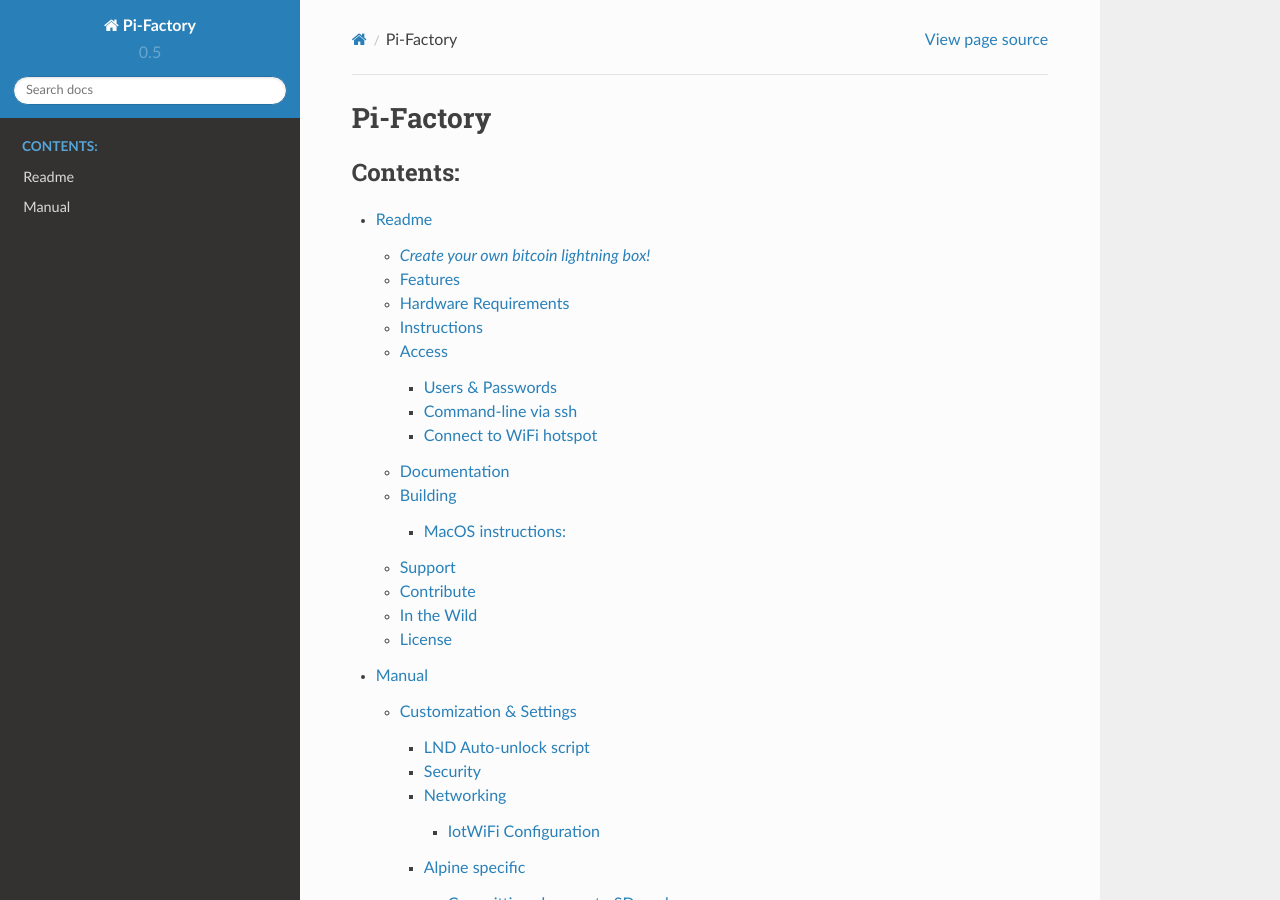
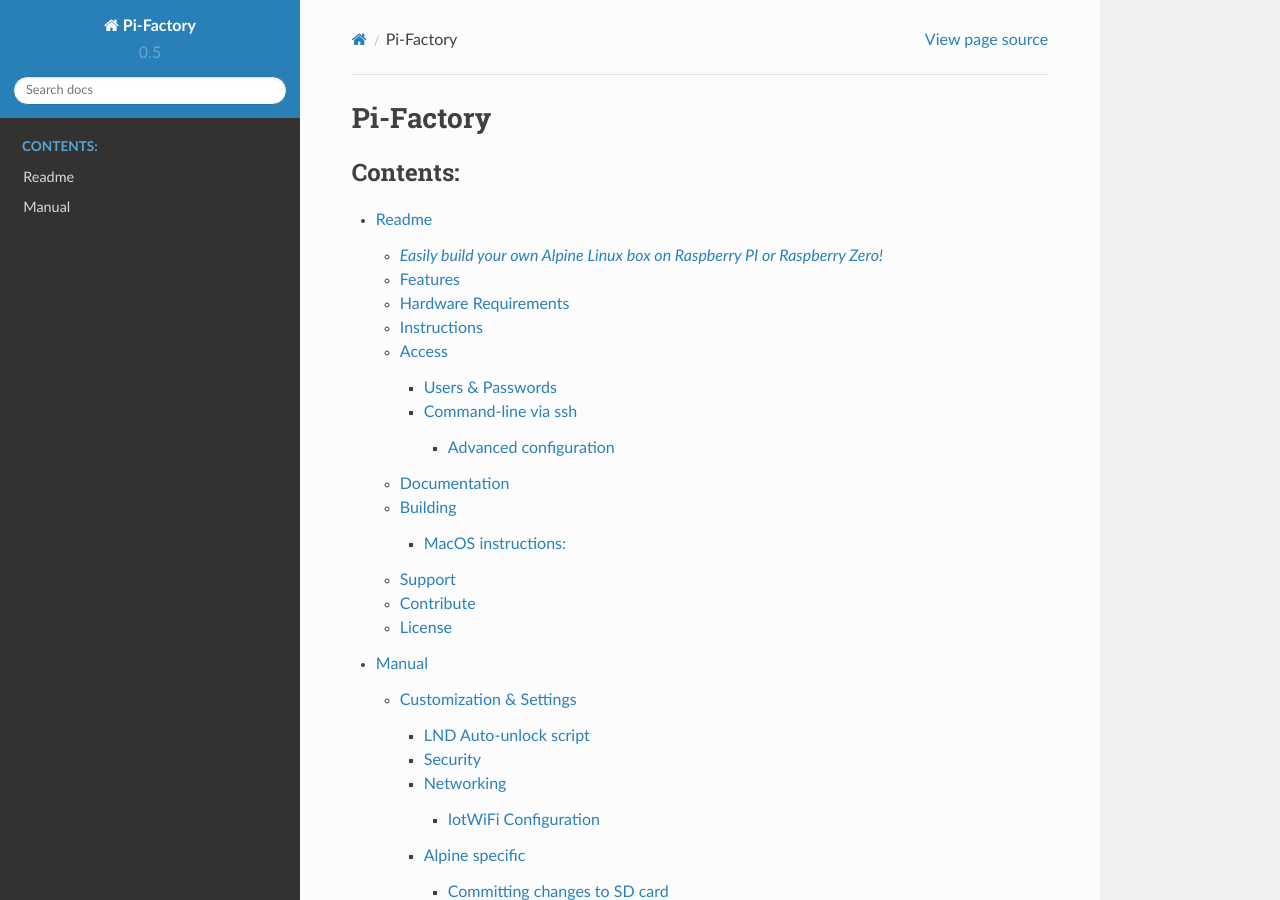
Before and after one commit to lncm/pi-factory, a Sphinx documentation site: the page built from docs/index.rst, in a window 1280 px wide and 900 px high. Built offline with Sphinx 7.4.7 and the Read the Docs theme 2.0.0, drawn with Linux system fonts in a browser that asks for light colours; some of the changed lines change nothing that is shown.

Commit message:
Update readme in docs/

````diff
--- a/docs/README.md
+++ b/docs/README.md
@@ -1,30 +1,21 @@
 Pi-Factory
 ===========================================
 
-### _Create your own bitcoin lightning box!_
+### _Easily build your own Alpine Linux box on Raspberry PI or Raspberry Zero!_
 
-This repository lets you build a _bitcoin lightning_ box for [Raspberry Pi](https://www.raspberrypi.org) versions 0-3B+ based on [Alpine](https://alpinelinux.org) Linux.
-
-**Work in progress.** While stable enough for development, this software is subject to change, some of which may be breaking changes.
-**Warning!** *Do not put money at stake that you are not willing to lose!*
-
+This repository lets you build you build an _[Alpine](https://alpinelinux.org) Linux_ box for [Raspberry Pi](https://www.raspberrypi.org) Model B/B+/4/Zero
 
 [![Documentation Status](https://readthedocs.org/projects/noma/badge/?version=latest)](https://pi-factory.readthedocs.io/en/latest/?badge=latest)
 
 
 ### Features
 
-* `Tor` onion-routing for enhanced privacy and improved connectivity
-* Lightning Labs' `LND` bundled with our *autoconnect* and *autounlock* tools
-* Bitcoin Core `bitcoind` bundled with our implementation of Nicholas Dorier's *fastsync* to drastically reduce initial sync time
-* `Alpine Linux`, a security-oriented, lightweight Linux distribution based on musl *libc* and `Busybox`
-* Containerization of most components including `nginx`, `iotwifi`, `invoicer`, `bitcoind`, `lnd`
-* *Stateless OS* - the microSD card image can be replaced with a newer version *without loss of user data*
-* [Noma](https://github.com/lncm/noma), our convenient CLI *node management* tool also provides a *Python API*
-* Simple `shell`, `Python` scripts and `Go` backends enable easy auditing and provide a small *attack surface*
-* `Docker` & `docker-compose` make updates easier and orchestration painless
-* [Future] the microSD card can be mounted in read-only mode for zero-wear operation
-* [Future] Redundant storage persistence using RAID
+- pi-factory is now a persistent OS Only! For Nodes, please refer to earlier versions or go to the [noma](https://github.com/lncm/noma) project
+- Latest version updated to Alpine 3.10.2
+- We now have 64 bit (aarch64) and 32 bit images (armhf). The Raspberry PI 3/3b works well on 64 bit
+- Deterministic builds. Images now built and released automatically through github actions.
+
+
 
 Hardware Requirements
 ---------------------
@@ -33,7 +24,6 @@
     * Recommended: model 3B+
     * Optional: case, heatsink, LAN cable
 
-    We recommend using a heatsink on 3B+ models to unlock their full sustained performance. Useful, e.g. during syncing or filtering blocks.
 
 * **microSD** card
     * Recommended: SanDisk 16GB or more
@@ -41,50 +31,35 @@
 
     Quality goes over quantity here!
 
-* **USB storage** devices
-   * Recommended: 4 USB flash drives of 16GB or more
-   * Alternatively for bitcoin full-archival nodes:
-        * 2 or 3 flash devices
-        * a hard drive or SSD for the blockchain
-
-   You may need to use a powered USB hub to prevent undervoltage when using some hard drives.
-
 * **Power Supply** (5V/2.5A) with micro-USB cable
     * Recommended: official Raspberry Pi power supply
     * Alternatively:
         * high-quality USB charger (e.g. Samsung)
         * short USB to micro-USB cable. (a longer cable can work with 5.1V chargers)
 
-    **Warning!** Your Raspberry Pi will *not work* properly without a correctly rated power supply and cable.
+    **Warning!** Your Raspberry Pi will *not work* properly without a correctly rated power supply and cable, and may result in data loss. We are not responsible if you lose any data.
 
-    You **risk losing bitcoin** and **data** when running your Raspberry Pi in an underpowered state.
 
 Instructions
 ------------
 
 1. Download [Etcher](https://www.balena.io/etcher/)
-    * *Experienced users:* it is possible to use `dd` instead
-2. Download latest [lncm-box.img.zip](
-https://github.com/lncm/pi-factory/releases/download/v0.4.1/lncm-box-v0.4.1.img.zip)
-3. Run Etcher and follow on-screen instructions to burn `lncm-box.img.zip` to microSD card
-4. Place the SD card in your *Raspberry Pi*
-5. Connect your *Raspberry Pi* to a **correctly rated power supply**
-6. If you are using wired *LAN*:
-    * connect the cable to your Pi
-    * is your LAN cable active?
-        * congratulations, you are done!
-7. If you are using *WiFi*:
-    * find a device with a *web browser* and *WiFi*, e.g. your smartphone or laptop
-8. On your device, search for and connect to a *WiFi* network called **LNCM-Box**
-    * Password: **lncm box**
-9. Open the *web browser* on your device, e.g. `Chrome` or `Safari`
-    * Navigate to "[http://box.local/wifi](http://box.local/wifi)"
-    * Choose your *WiFi* network from the list
-    * Type in your password & *connect*
+2. Download one of the above files
+3. Insert SD Card and open up Etcher
+4. Etch one of the images onto the SD card
+5. Remount the SD card and create a file called ```wpa_supplicant.conf```
+6. Inside the file put the following
 
-Your **lightning box** will automatically start installing itself to *microSD* card once it has an internet connection. This usually takes less than *15 minutes* depending on the speed of your card and internet connection.
+```
+network={
+	ssid="Your Wifi SSID goes here"
+	key_mgmt=WPA-PSK
+	psk="YOUR Password goes here"
+}
+```
 
-Once the box has *synced* up the **invoicing** service will be available at [http://box.local/pos](http://box.local/pos). Depending on the speed of your internet connection and your USB storage devices the process may take *30 minutes* to *an hour* or more.
+7. Unmount the drive and put it into a PI or PI zero and then start it up. And in about 10-20 minutes (PI-Zero will take longer), you will be able to login through avahi/mdns ```box.local``` , or if you don't have avahi/mdns on your desktop you will need to grab the IP address from plugging in your PI to a TV or from your router.
+
 
 Access
 ------
@@ -100,23 +75,19 @@
     - **username**: root
     - **password**: chiangmai
 
-**Note:** `sudo` is not installed, use `su` instead
+**Note:** `sudo` is not installed, use `su` instead. We also highly recommend that you change the password.
+
+
 
 ### Command-line via ssh
 `ssh lncm@box.local`
 
 **Note:** First boot will take some time as ssh host keys are generated.
 
-### Connect to WiFi hotspot
 
-The Raspberry Pi lightning box provides it's own WiFi hotspot to ease access and configuration.
+#### Advanced configuration
 
-- **WiFi name** (SSID): "LNCM-Box"
-- **WiFi password**: "lncm box"
-
-
-- **IP address**: 192.168.27.1
-- **hostname**: box.local
+When building the image yourself you can create a ```wpa_supplicant.automatic.conf``` file with all your wifi passwords.
 
 Documentation
 -------------
@@ -125,18 +96,20 @@
 
 Building
 --------
-To generate a fresh image from source run `make_img.sh` as __root__ on a *Debian*, *Ubuntu* or *Alpine* system.
+To generate a fresh image from source run `./make_img.sh` as __root__ on a *Debian*, *Ubuntu* or *Alpine* system.
 
 For convenience, we also support `vagrant` to automate setting up your development VM.
 
 ### MacOS instructions:
 
-Install dependencies (brew, virtualbox, vagrant):
-* install [Homebrew](https://brew.sh)
-* `brew cask install virtualbox`
-* `brew cask install vagrant`
-* `git clone pi-factory`
-* `cd pi-factory`
+Install dependencies ([homebrew](https://brew.sh), virtualbox, vagrant):
+```sh
+/usr/bin/ruby -e "$(curl -fsSL https://raw.githubusercontent.com/Homebrew/install/master/install)"
+brew cask install virtualbox
+brew cask install vagrant
+git clone pi-factory
+cd pi-factory
+```
 
 Create VM and generate image:
 * `vagrant up`
@@ -153,8 +126,7 @@
 Support
 -------
 
-If you are having problems, please let us know.
-We have a public [chat room](https://gitter.im/lcnm/box)
+If you are having problems, please [create an issue](https://github.com/lncm/pi-factory/issues/new)
 
 
 Contribute
@@ -164,13 +136,7 @@
 
 - [Issue Tracker](http://github.com/lncm/pi-factory/issues)
 - [Source Code](https://github.com/lncm/pi-factory)
-
-In the Wild
------------
-
-There are two public [installations](nodes.lncm.io) of this lightning box in Chiang Mai, Thailand acting as Bitcoin and Lightning points of sale in combination with a tablet.
-
-Please do let us know about your own or those you spot!
+- [Contributing Guidelines](https://github.com/lncm/pi-factory/blob/master/CONTRIBUTING.md)
 
 License
 -------
````
